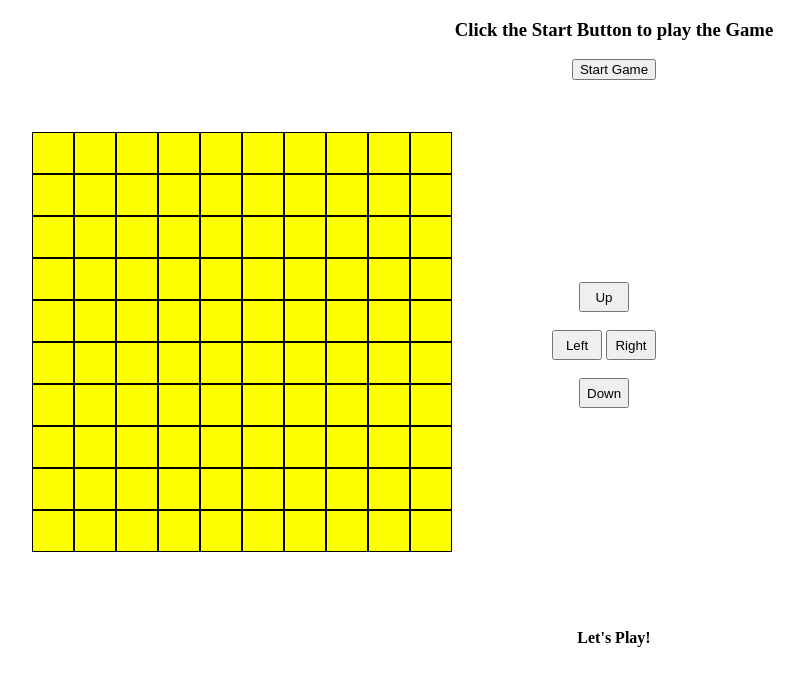
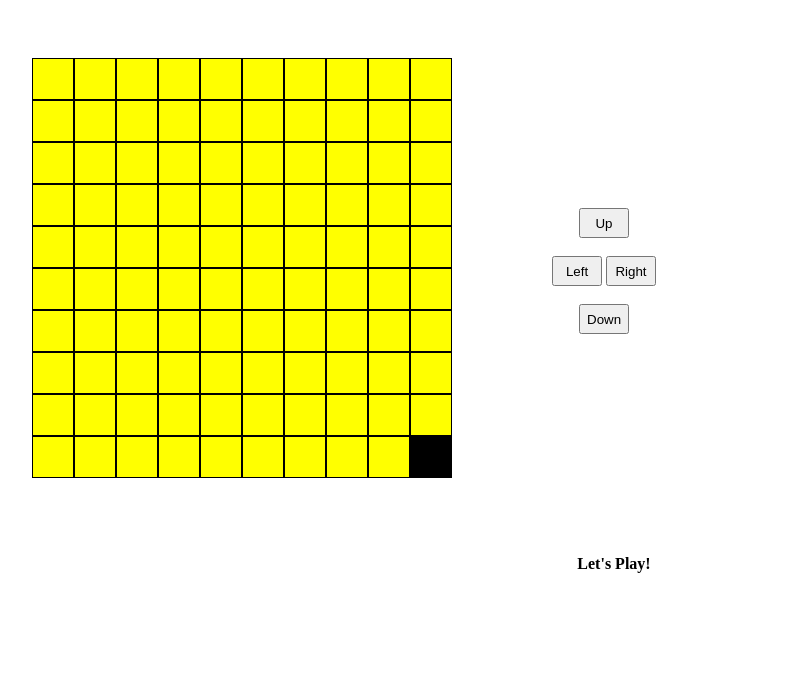
Before and after one commit to jainlokesh318/happyCodeGame, a plain HTML site: page index.html in a window 1280 px wide. Shown: the whole page, without its empty margins (26-830 px from the left). Drawn offline with Linux system fonts and the light colour scheme.

Commit message:
fix: start game on load

```diff
--- a/app.js
+++ b/app.js
@@ -4,7 +4,6 @@ document.addEventListener('DOMContentLoaded', () => {
     const downBtn = document.querySelector('#down');
     const rightBtn = document.querySelector('#right');
 
-    const startBtn = document.querySelector('#start');
     const grid = document.querySelector('.grid');
     let squares = Array.from(document.querySelectorAll('.grid div'));
 
@@ -25,9 +24,7 @@ document.addEventListener('DOMContentLoaded', () => {
         squares[currentPosition].classList.remove('currentBlock');
     }
 
-    startBtn.addEventListener('click', () => {
-        draw();
-    });
+   draw();
 
     upBtn.addEventListener('click', () => {
         if(currentColumn >= 0 && currentRow > 0){
--- a/index.html
+++ b/index.html
@@ -8,11 +8,6 @@
     <title>Move the box</title>
 </head>
 <body>
-    <h3 style="text-align: center;">Click the Start Button to play the Game</h3>
-
-    <div style="display: block; margin: 2px; text-align: center;">
-        <button id="start">Start Game</button>
-    </div>
     <div class="container">
         <div class="grid">
             <div></div>
```
